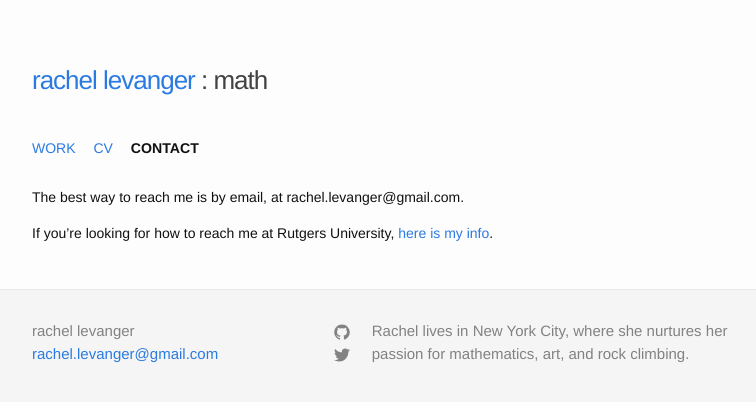
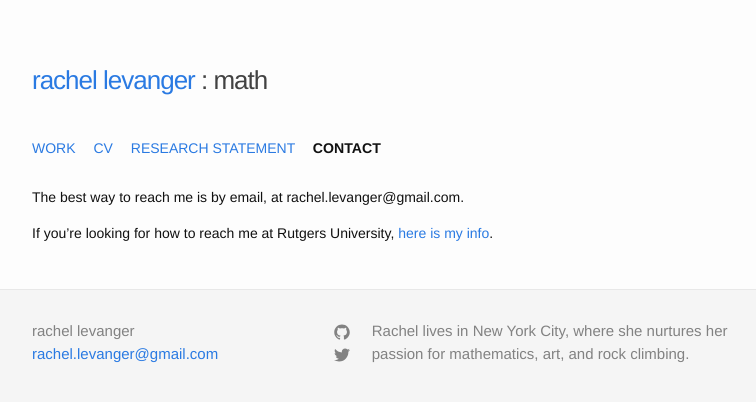
Before and after one commit to rachellevanger/rachellevanger.com, a Jekyll site: the page built from math_contact.md, in a window 1280 px wide. Shown: the top 402 px of the page, without its empty margins (238-994 px from the left). Built offline with Jekyll 4.4.1, drawn with Linux system fonts in a browser that asks for light colours; some web fonts are replaced.

Commit message:
Adding research statement.

```diff
--- a/_layouts/math.html
+++ b/_layouts/math.html
@@ -49,6 +49,9 @@
             <a href="cv.pdf">CV</a>
           </li>
           <li>
+            <a href="research_statement.pdf">RESEARCH STATEMENT</a>
+          </li>
+          <li>
             {% if page.url == "/math/contact.html" %}<span class="current-menu-item">CONTACT</span>
             {% else %}<a href="contact.html">CONTACT</a>
             {% endif %}
```
Also changed, not shown: 1 other file.
